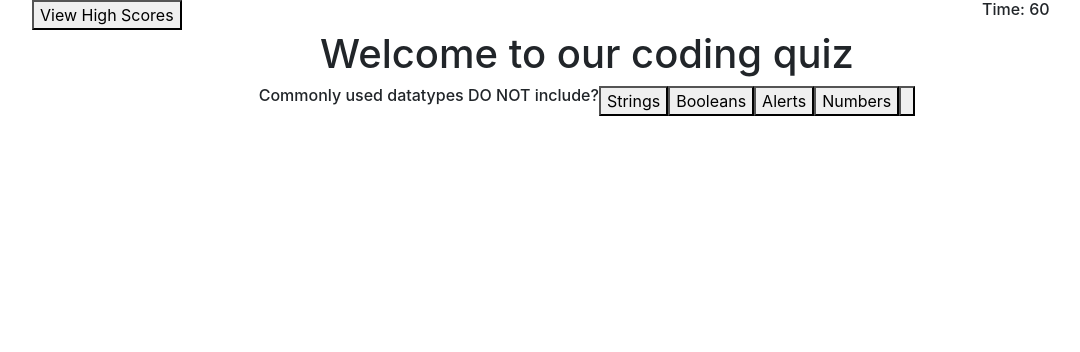
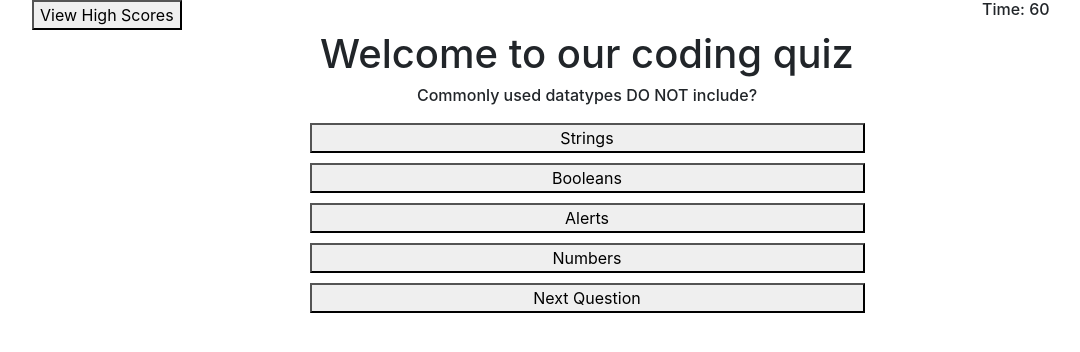
Before and after one commit to banderson19/codingQuiz, a plain HTML site: page index.html in a window 1280 px wide. Both pictures are taken after a click on the button "Start Quiz". Shown: the whole page, without its empty margins (53-1133 px from the left). Drawn offline with nearby package versions, Linux system fonts and the light colour scheme.

Commit message:
cleaned up code and for loop

```diff
--- a/index.html
+++ b/index.html
@@ -28,12 +28,13 @@
             <div class="row justify-content-center">
                 <button id="start-quiz">Start Quiz</button>
                 <h6 id="questionDisplay"></h6>
-                <button type="button" id="choice1"></button>
+            </div>
+            <div class="choices">
+                <button type="button" id="choice1" onClick=()></button>
                 <button type="button" id="choice2"></button>
                 <button type="button" id="choice3"></button>
                 <button type="button" id="choice4"></button>
-                <button type="button" id="nextQuestion"></button>
-                <br>
+                <button type="button" id="nextQuestion">Next Question</button>
             </div>
         </div>
     </main>
--- a/script.js
+++ b/script.js
@@ -6,6 +6,12 @@ var choiceOneDisplayEl = document.getElementById("choice1");
 var choiceTwoDisplayEl = document.getElementById("choice2");
 var choiceThreeDisplayEl = document.getElementById("choice3");
 var choiceFourDisplayEl = document.getElementById("choice4");
+
+choiceOneDisplayEl.style.display = "none"
+choiceTwoDisplayEl.style.display = "none"
+choiceThreeDisplayEl.style.display = "none"
+choiceFourDisplayEl.style.display = "none"
+nextQuestionBtnEl.style.display = "none"
 
 
 var questionsArr = [
@@ -50,50 +56,17 @@ var questionsArr = [
         correctAnswer: "Quotes"
     }
 ]
-// function nextQuestion(i) {
-//     getQuestion();
-//     getChoiceOne();
-//     getChoiceTwo();
-//     getChoiceThree();
-//     getChoiceFour();
-
-//     function getQuestion() {
-//         return questionDisplayEl.textContent = questionsArr[i].question;
-//     }
-
-//     function getChoiceOne() {
-//         return choiceOneDisplayEl.textContent = questionsArr[i].choiceOne;
-//     }
-
-//     function getChoiceTwo() {
-//         return choiceTwoDisplayEl.textContent = questionsArr[i].choiceTwo;
-//     }
-
-//     function getChoiceThree() {
-//         return choiceThreeDisplayEl.textContent = questionsArr[i].choiceThree;
-//     }
-
-//     function getChoiceFour() {
-//         return choiceFourDisplayEl.textContent = questionsArr[i].choiceFour;
-//     }
-
-// }
-
-// window.nextQuestionIndex = 0;
-
-// nextQuestionBtnEl.addEventListener("click", function(){
-//     if(window.nextQuestionIndex < questionsArr.length){
-//   nextQuestion(window.nextQuestionIndex);
-//   window.nextQuestionIndex++;
-// } else {
-//     alert("No more questions!");
-// }
-// });
 
 startQuizBtnEl.addEventListener("click", function () {
 
     startQuizBtnEl.style.display = 'none';
+    choiceOneDisplayEl.style.display = ""
+    choiceTwoDisplayEl.style.display = ""
+    choiceThreeDisplayEl.style.display = ""
+    choiceFourDisplayEl.style.display = ""
+    nextQuestionBtnEl.style.display = ""
     console.log('hits')
+
 
     for(var i = 0; i < questionsArr.length; i ++){
         console.log(questionsArr[i].question)
@@ -102,32 +75,20 @@ startQuizBtnEl.addEventListener("click", function () {
             choiceTwoDisplayEl.textContent = questionsArr[i].choiceTwo;
             choiceThreeDisplayEl.textContent = questionsArr[i].choiceThree;
             choiceFourDisplayEl.textContent = questionsArr[i].choiceFour;
-
+            i++
         return nextQuestionBtnEl.addEventListener("click", function() {
-            i++
             console.log('111', i)
-            if ( i< questionsArr.length) {
+            if ( i < questionsArr.length) {
                 questionDisplayEl.innerHTML = questionsArr[i].question;
                 choiceOneDisplayEl.textContent = questionsArr[i].choiceOne;
                 choiceTwoDisplayEl.textContent = questionsArr[i].choiceTwo;
                 choiceThreeDisplayEl.textContent = questionsArr[i].choiceThree;
                 choiceFourDisplayEl.textContent = questionsArr[i].choiceFour;
+                i++
             } else {
                 alert('no more question')
             }
+
         })
-        }
-
-            // questionDisplayEl.innerHTML = questionsArr[i].question;
-            // choiceOneDisplayEl.textContent = questionsArr[i].choiceOne;
-            // choiceTwoDisplayEl.textContent = questionsArr[i].choiceTwo;
-            // choiceThreeDisplayEl.textContent = questionsArr[i].choiceThree;
-            // choiceFourDisplayEl.textContent = questionsArr[i].choiceFour;
-
-
-        // nextQuestionBtnEl.addEventListener("click", function () {
-        //     i = i + 1;
-
-        // })
-
+    }
 })
--- a/style.css
+++ b/style.css
@@ -0,0 +1,11 @@
+.choices {
+    margin-left: 25%;
+    margin-right: 25%;
+    display: flex;
+    flex-wrap: wrap;
+    flex-direction: column
+}
+
+.choices button {
+    margin-top: 10px;
+}
```
